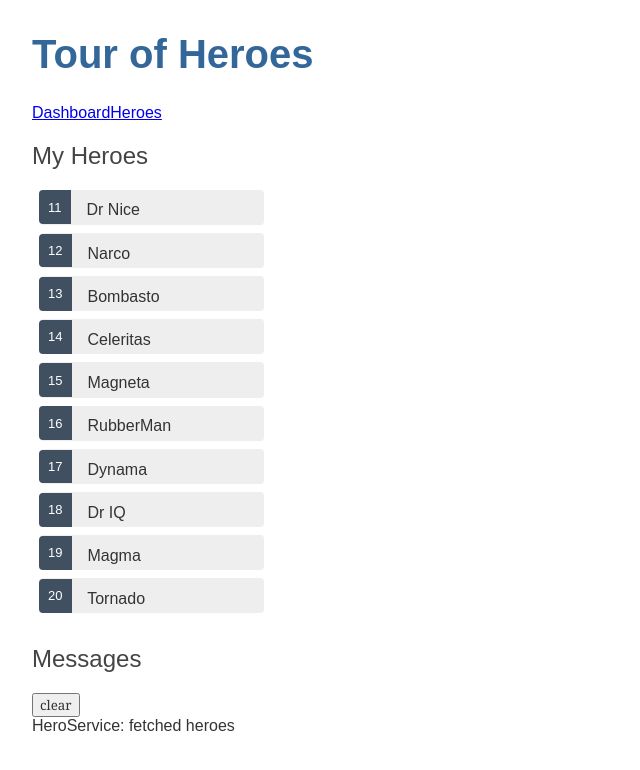
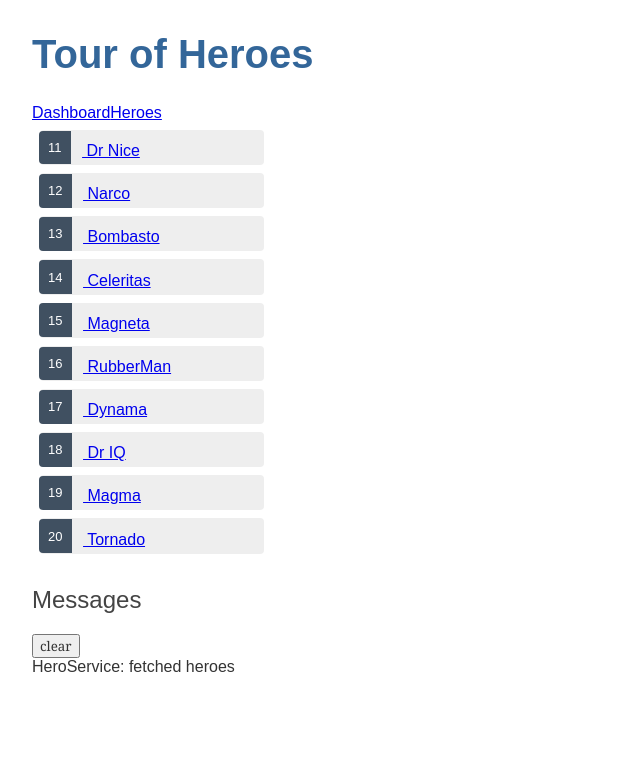
Before and after one commit to xgirma/angular-tour-of-heroes, an Angular app: page /heroes in a window 1280 px wide. Shown: the top 770 px of the page, without its empty margins (0-640 px from the left). Built offline with nearby package versions, Linux system fonts and the light colour scheme.

Commit message:
Update README.md

```diff
--- a/src/app/heroes/heroes.component.html
+++ b/src/app/heroes/heroes.component.html
@@ -1,11 +1,7 @@
-<h2>My Heroes</h2>
 <ul class="heroes">
-  <li *ngFor="let hero of heroes"
-      [class.selected]="hero === selectedHero"
-      (click)="onSelect(hero) "
-      class="hero">
-    <span class="badge">{{hero.id}}</span> {{hero.name}}
+  <li *ngFor="let hero of heroes">
+    <a routerLink="/detail/{{hero.id}}" class="hero">
+      <span class="badge">{{hero.id}}</span> {{hero.name}}
+    </a>
   </li>
 </ul>
-
-<!--<app-hero-detail [hero]="selectedHero"></app-hero-detail>-->
```
Also changed, not shown: 2 other files (tests, documents, lock files or other folders).
